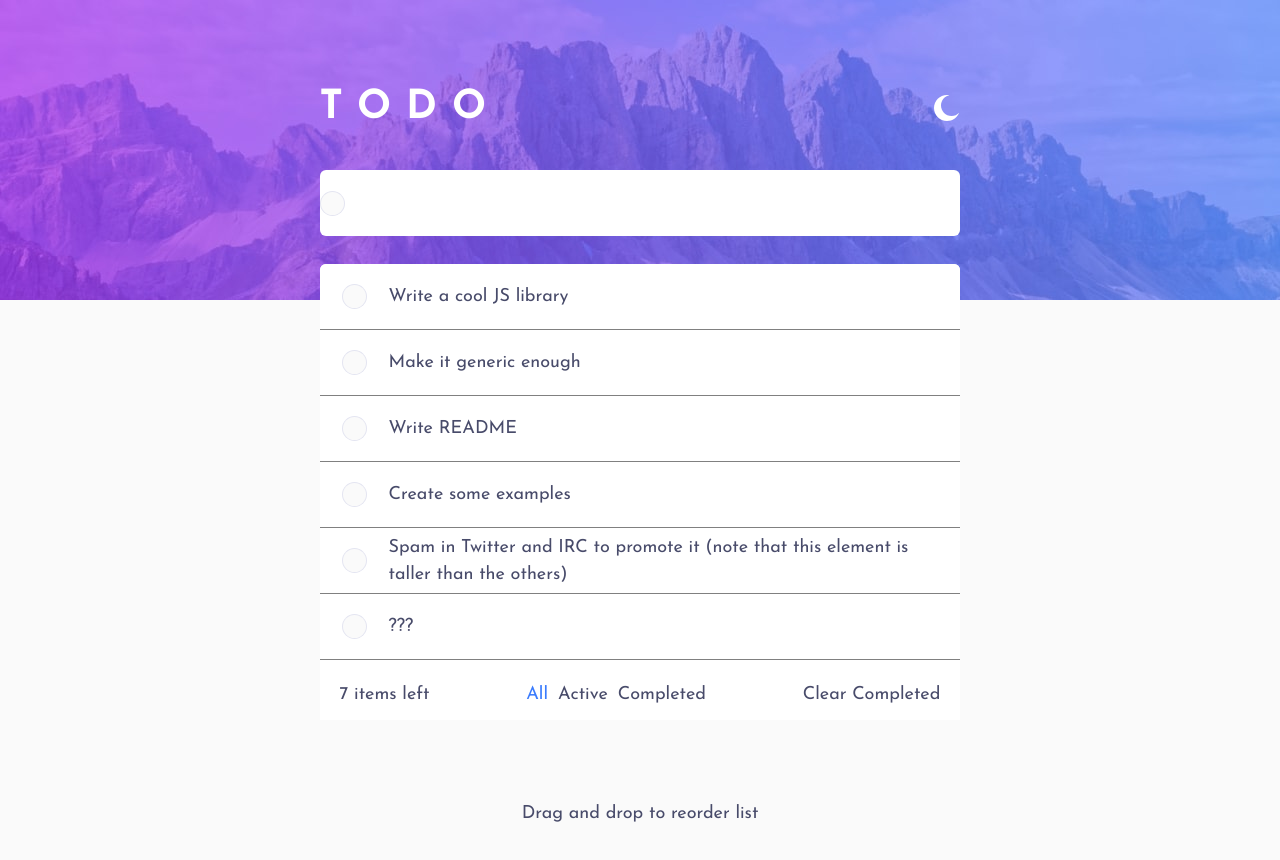
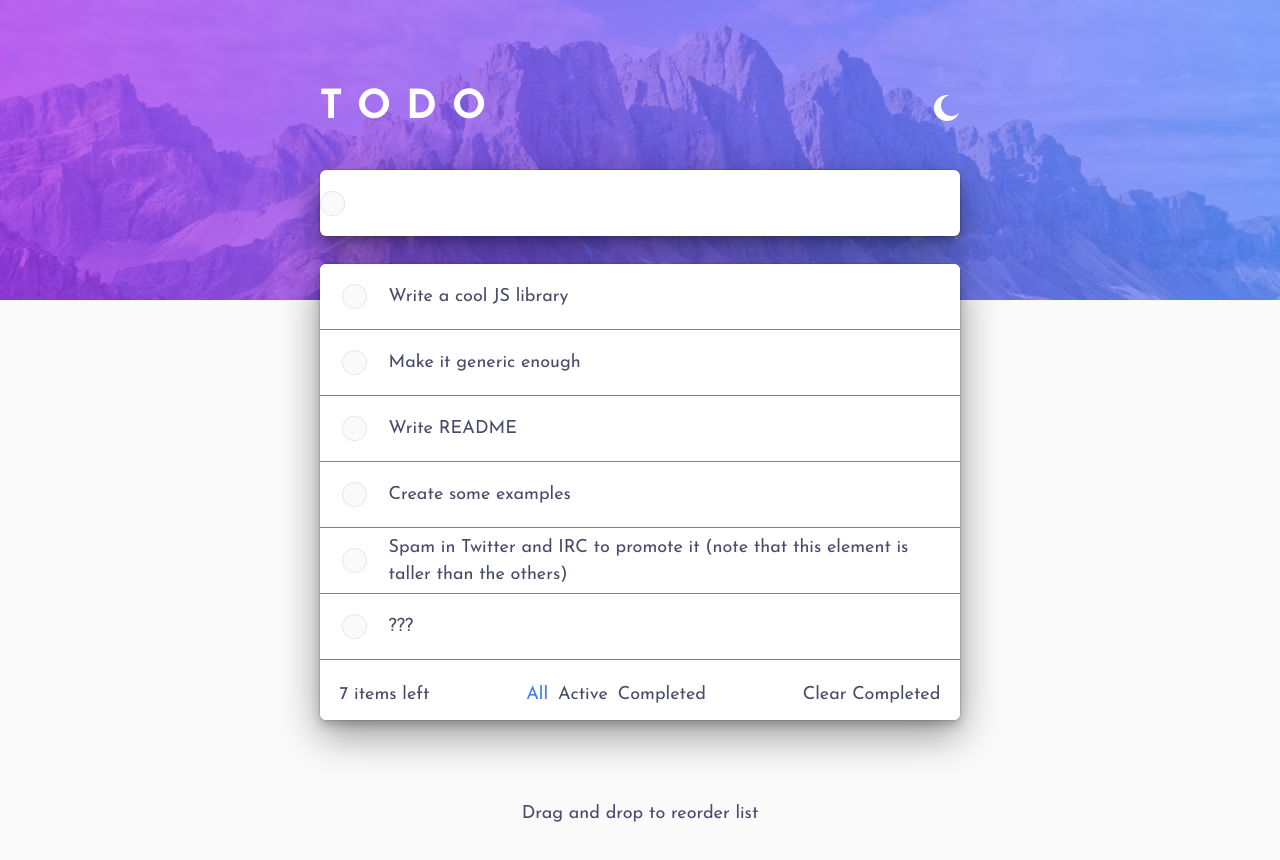
Before and after one commit to Ricuesta86/todo-app-frontend, a React (Vite) app: page / in a window 1280 px wide. Shown: the top 860 px of the page. Built offline with nearby package versions, Linux system fonts and the light colour scheme.

Commit message:
Add shadow

```diff
--- a/src/App.tsx
+++ b/src/App.tsx
@@ -140,7 +140,7 @@ function App() {
     setTodos((todos) => todos.filter((todo) => todo.completed === false));
   };
 
-  const bg = useColorModeValue("hsl(0, 0%, 100%)", "hsl(235, 21%, 11%)");
+  const bg = useColorModeValue("hsl(0, 0%, 100%)", "hsl(235, 24%, 19%)");
   const bgCard = useColorModeValue("hsl(0, 0%, 100%)", "hsl(235, 24%, 19%)");
 
   return (
@@ -175,7 +175,13 @@ function App() {
           {/* <Img > /></Img> */}
           {/* Toggle {colorMode === "light" ? "Dark" : "Light"} */}
         </Flex>
-        <Flex alignItems={"center"} backgroundColor={bg} borderRadius={"md"} height={"66px"}>
+        <Flex
+          alignItems={"center"}
+          backgroundColor={bg}
+          borderRadius={"md"}
+          boxShadow="dark-lg"
+          height={"66px"}
+        >
           <Circle bg={"hsl(236, 33%, 92%)"} size={"25px"}>
             <Circle bg={"hsl(0, 0%, 98%)"} size={"23px"} />
           </Circle>
@@ -190,7 +196,7 @@ function App() {
             }}
           />
         </Flex>
-        <Stack bg={bgCard} borderTopRadius={"md"} marginTop={"20px"}>
+        <Stack bg={bgCard} borderRadius={"md"} boxShadow="dark-lg" marginTop={"20px"}>
           <DndProvider backend={HTML5Backend}>
             <Box borderTopRadius={"md"} height={"396px"} overflowY={"scroll"}>
               {matches.length > 0 && matches.map((todo, i) => renderCard(todo, i))}
```
